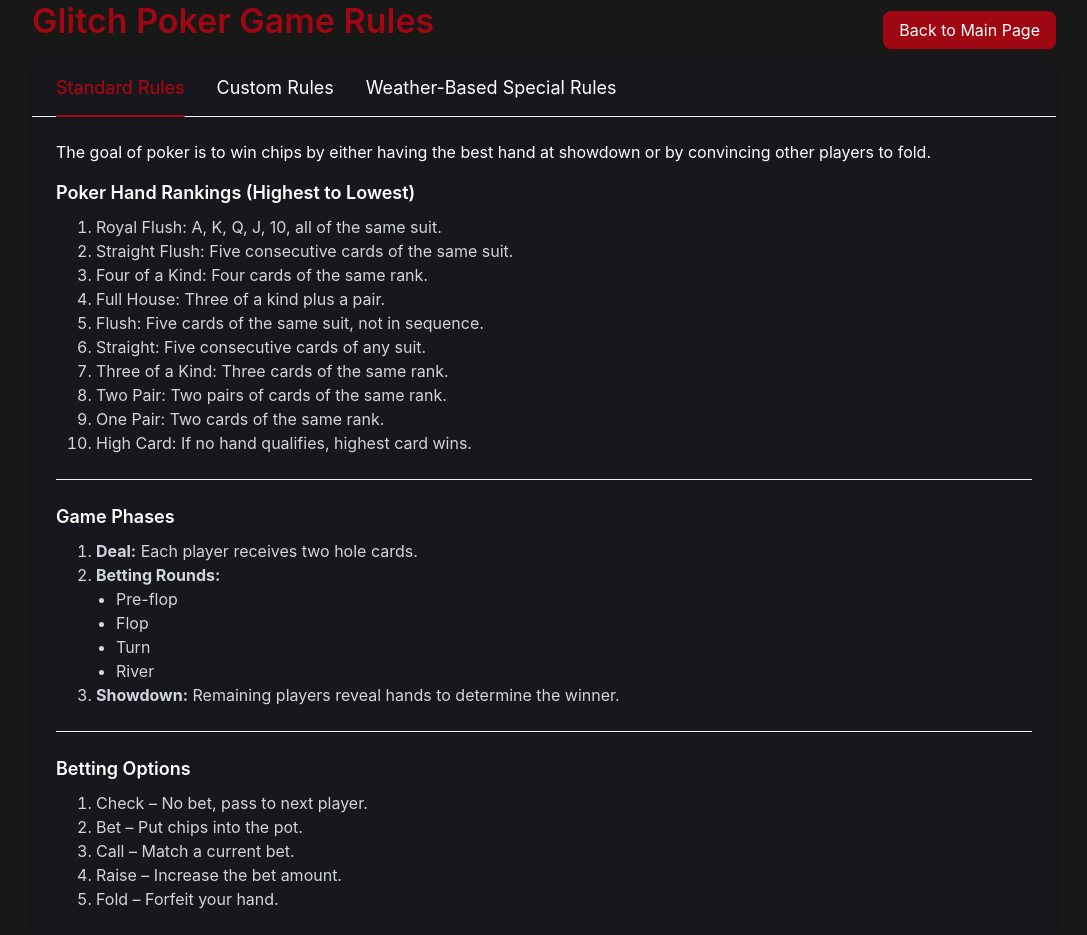
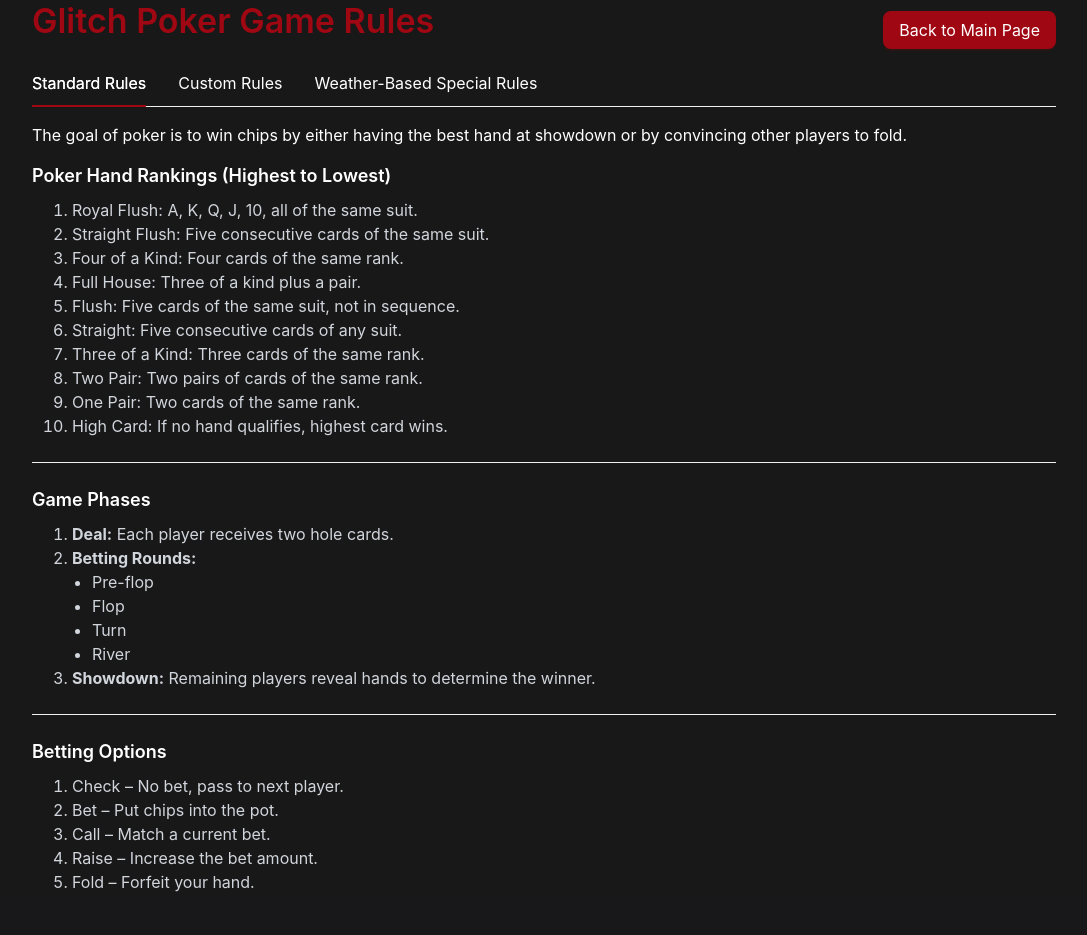
Before and after one commit to GlichPoker/Glich_Poker_Frontend, a Next.js app: page /main/game-rule in a window 1280 px wide. Shown: the whole page, without its empty margins (96-1183 px from the left). After the commit the page ends 894 px from the top, so only its background shows below. Built offline with nearby package versions, Linux system fonts and the light colour scheme; sample sign-in values are in the browser's storage; what @ant-design/nextjs-registry would draw is missing.

Commit message:
chagne tab colors

```diff
--- a/app/main/game-rule/page.tsx
+++ b/app/main/game-rule/page.tsx
@@ -1,7 +1,7 @@
 "use client";
 import "@ant-design/v5-patch-for-react-19";
 import React, { useEffect, useState } from "react";
-import { Button, Card, Typography, message, Divider } from "antd";
+import { Button, Typography, message, Divider, Tabs } from "antd";
 import { useRouter } from "next/navigation";
 
 const { Title, Paragraph } = Typography;
@@ -16,6 +16,21 @@ const GameRule: React.FC = () => {
     const router = useRouter();
     const [isAuthorized, setIsAuthorized] = useState<boolean | null>(null);
     const [activeTabKey, setActiveTabKey] = useState<string>("standard");
+    const { Title, Paragraph } = Typography;
+    const tabItems = [
+        {
+            key: "standard",
+            label: "Standard Rules",
+        },
+        {
+            key: "custom",
+            label: "Custom Rules",
+        },
+        {
+            key: "weather",
+            label: "Weather-Based Special Rules",
+        },
+    ];
 
     useEffect(() => {
         const token = localStorage.getItem("token");
@@ -127,19 +142,28 @@ const GameRule: React.FC = () => {
             <div className="w-full max-w-5xl">
                 <div className="flex justify-between items-center mb-6">
                     <Title level={2} className="!text-red-800">Glitch Poker Game Rules</Title>
-                    <Button type="primary" onClick={() => router.push("/main")}>Back to Main Page</Button>
+                    <Button type="primary" onClick={() => router.push("/main")}>
+                        Back to Main Page
+                    </Button>
                 </div>
 
-                <Card
-                    variant="borderless"
-                    className="bg-[#1f1f1f] text-white shadow-none rounded-lg"
-                    tabList={tabList}
-                    activeTabKey={activeTabKey}
-                    onTabChange={(key) => setActiveTabKey(key)}
-                    tabProps={{ size: "large" }}
+                <Tabs
+                    activeKey={activeTabKey}
+                    onChange={setActiveTabKey}
+                    type="line"
+                    tabBarGutter={32}
+                    className="
+    [&_.ant-tabs-tab]:text-white
+    [&_.ant-tabs-tab-active_.ant-tabs-tab-btn]:!text-white
+    [&_.ant-tabs-ink-bar]:!bg-[#9f0712]
+  "
                 >
-                    {contentList[activeTabKey]}
-                </Card>
+                    {tabItems.map((tab) => (
+                        <Tabs.TabPane tab={tab.label} key={tab.key}>
+                            {contentList[tab.key]}
+                        </Tabs.TabPane>
+                    ))}
+                </Tabs>
             </div>
         </div>
     );
```
